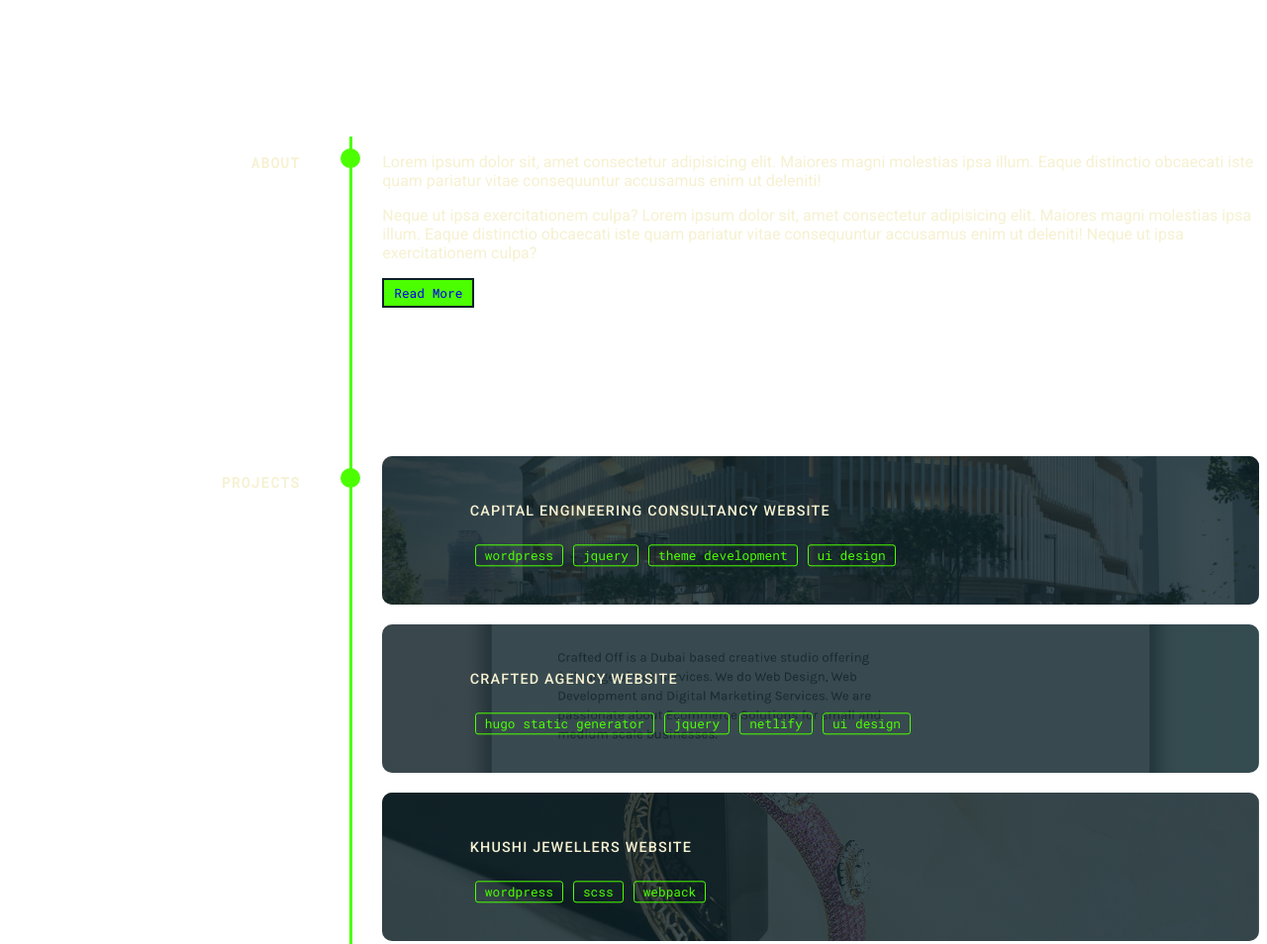
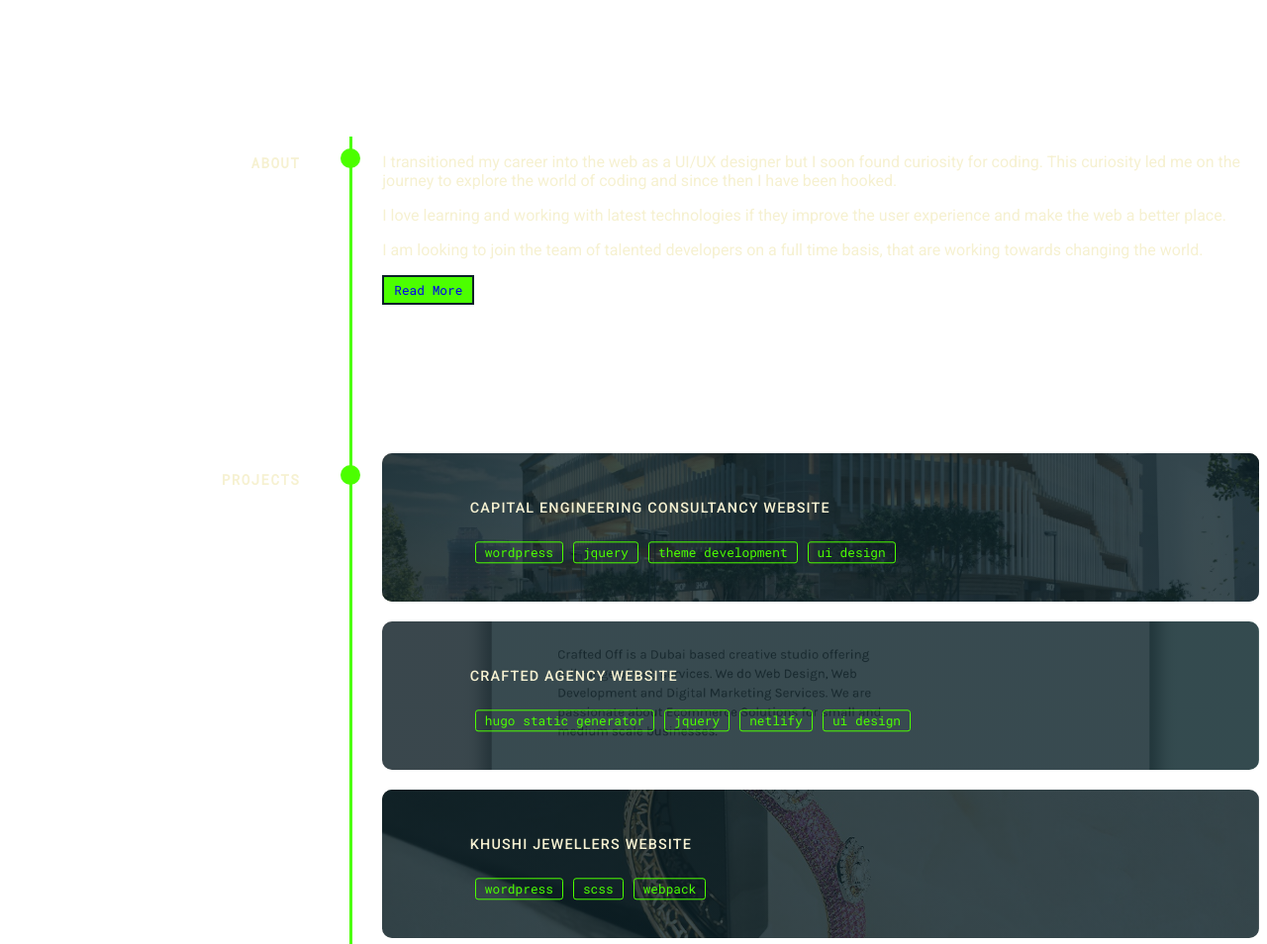
Before and after one commit to ansarkmemon/gatsby-amourycodes, a Gatsby site: page / in a window 1280 px wide. Shown: the part 840-1794 px from the top of the page at 99% size. Built offline with nearby package versions, Linux system fonts and the light colour scheme; Gatsby itself is replaced by a stand-in of ours.

Commit message:
Changes to the intro part of the home page

```diff
--- a/src/pages/index.js
+++ b/src/pages/index.js
@@ -11,7 +11,6 @@ import EducationCard from '../layouts/educationCard';
 import EndSection from '../layouts/endSection';
 
 const Home = (props) => {
-  console.log(props.data);
   if(!props.data) return <div>"Error"</div>
   const { education, projects, work, skills } = props.data;
 
@@ -35,33 +34,23 @@ const Home = (props) => {
     return <SkillAreaCard key={ frontmatter.title } title={frontmatter.title} skills={frontmatter.skillList} />
   });
 
-  return (
-    <div>
+  const createMarkup = () => ({ __html: props.data.intro.edges[0].node.html });
+
+  return <div>
       <Introduction />
 
       <MainSection title="About">
-        <p>
-          Lorem ipsum dolor sit, amet consectetur adipisicing elit. Maiores
-          magni molestias ipsa illum. Eaque distinctio obcaecati iste quam
-          pariatur vitae consequuntur accusamus enim ut deleniti!
-        </p>
-        <p>
-          Neque ut ipsa exercitationem culpa? Lorem ipsum dolor sit, amet
-          consectetur adipisicing elit. Maiores magni molestias ipsa illum.
-          Eaque distinctio obcaecati iste quam pariatur vitae consequuntur
-          accusamus enim ut deleniti! Neque ut ipsa exercitationem culpa?
-        </p>
+        <div dangerouslySetInnerHTML = {createMarkup()} />
+
         <SimpleButton gatsbyLink={true} link="/about/" content="Read More" />
       </MainSection>
 
       <MainSection title="Projects">
-        { newProjects }
+        {newProjects}
         <SimpleButton gatsbyLink={true} link="/work/" content="All Projects" />
       </MainSection>
 
-      <MainSection title="Skills">
-        { renderSkills }
-      </MainSection>
+      <MainSection title="Skills">{renderSkills}</MainSection>
 
       <MainSection title="Education">
         {renderEducation}
@@ -69,12 +58,8 @@ const Home = (props) => {
         <SimpleButton gatsbyLink={false} link={resumeFile} content="View My Resume" />
       </MainSection>
 
-      <EndSection title="Experience">
-        {renderWork}
-      </EndSection>
-
+      <EndSection title="Experience">{renderWork}</EndSection>
     </div>
-  )
 }
 
 export default Home
@@ -83,6 +68,13 @@ export default Home
 
 export const IndexQuery = graphql`
          query HomeQuery {
+           intro: allMarkdownRemark(filter: { frontmatter: { type: { eq: "intro" } } } ) {
+             edges {
+               node {
+                 html
+               }
+             }
+           }
            projects: allMarkdownRemark(filter: { frontmatter: { type: { eq: "project" } } }, limit: 3) {
              edges {
                node {
--- /dev/null
+++ b/src/pages/intro.md
@@ -0,0 +1,10 @@
+---
+title: "Intro"
+type: "intro"
+---
+
+I transitioned my career into the web as a <span class="green-highlight">UI/UX designer</span> but I soon found curiosity for coding. This curiosity led me on the journey to explore the world of coding and since then I have been hooked.
+
+I love learning and working with latest technologies if they improve the <span class="green-highlight">user experience</span> and make the web a better place.
+
+I am <span class="green-highlight">looking to join</span> the team of talented developers on a full time basis, that are working towards changing the world.
```
